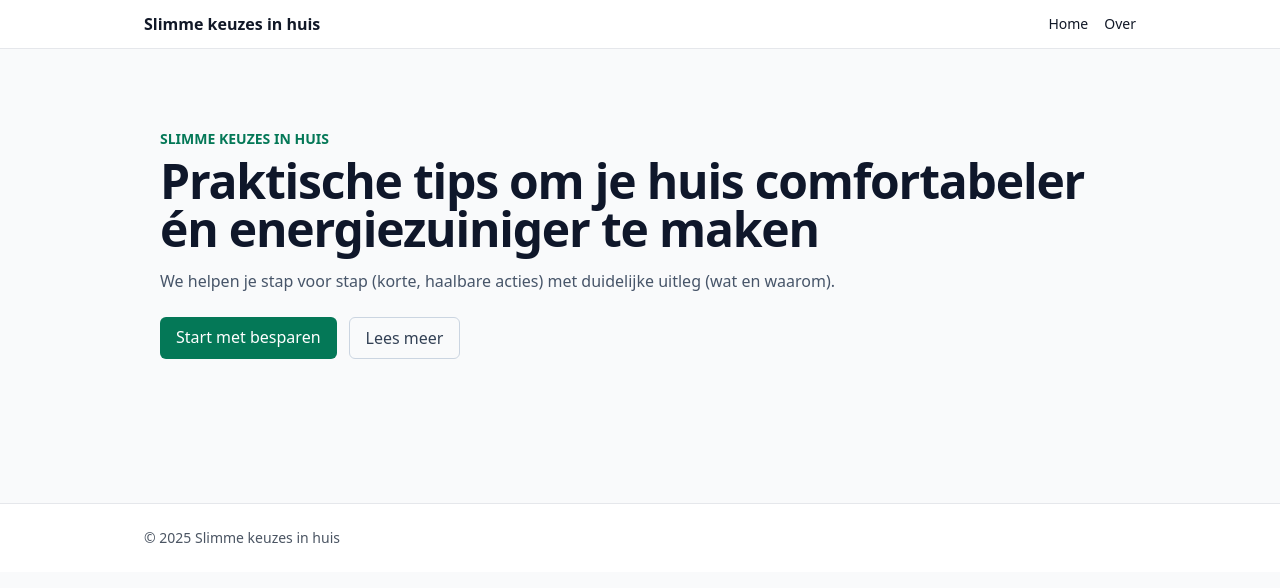
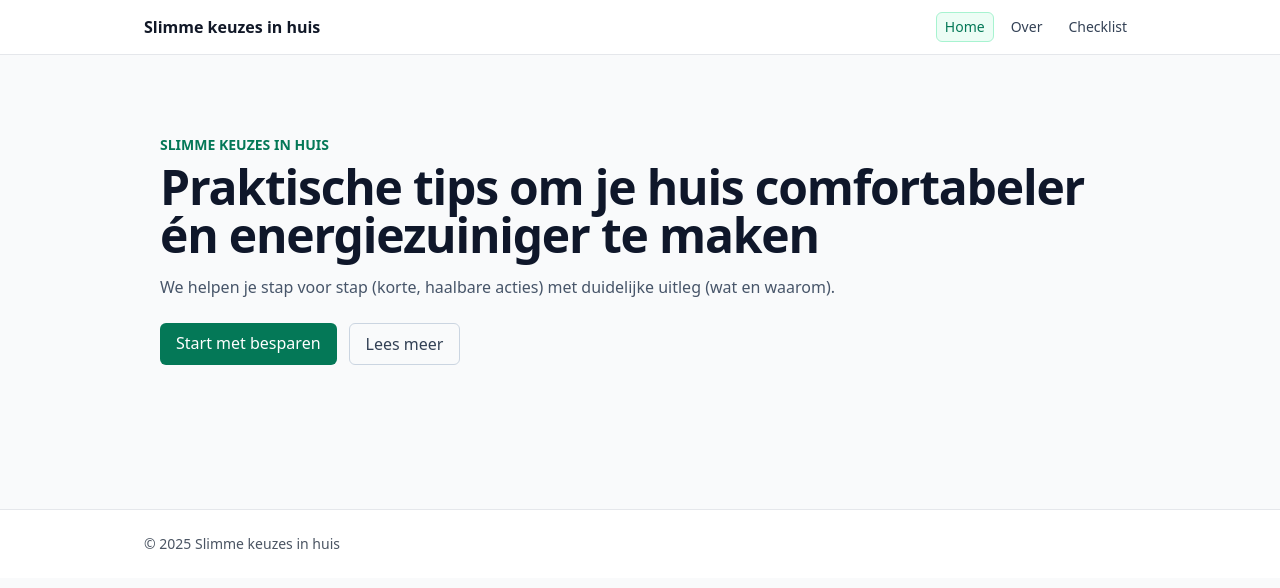
Before and after one commit to slimmekeuzesinhuis/slimmekeuzesinhuis, a Next.js app: page / in a window 1280 px wide. Shown: the top 588 px of the page. Built offline with nearby package versions, Linux system fonts and the light colour scheme.

Commit message:
Update layout.js

```diff
--- a/app/layout.js
+++ b/app/layout.js
@@ -4,40 +4,36 @@
 
 export const metadata = {
   metadataBase: new URL("https://slimmekeuzesinhuis.vercel.app"),
-  title: { default: "Slimme keuzes in huis", template: "%s | Slimme keuzes in huis" },
-  description: "Praktische tips en stappen om je huis comfortabeler en energiezuiniger te maken.",
+  title: {
+    default: "Slimme keuzes in huis",
+    template: "%s | Slimme keuzes in huis",
+  },
+  description:
+    "Praktische tips om je huis comfortabeler en energiezuiniger te maken.",
   openGraph: {
-    type: "website",
+    title: "Slimme keuzes in huis",
+    description:
+      "Praktische tips om je huis comfortabeler en energiezuiniger te maken.",
     url: "/",
     siteName: "Slimme keuzes in huis",
+    type: "website",
     locale: "nl_NL",
+  },
+  twitter: {
+    card: "summary_large_image",
     title: "Slimme keuzes in huis",
-    description: "Praktische tips en stappen om je huis comfortabeler en energiezuiniger te maken."
+    description:
+      "Praktische tips om je huis comfortabeler en energiezuiniger te maken.",
   },
-  twitter: { card: "summary_large_image", title: "Slimme keuzes in huis", description: "Praktische tips en stappen om je huis comfortabeler en energiezuiniger te maken." }
 };
 
 export default function RootLayout({ children }) {
   return (
     <html lang="nl">
       <body className="min-h-screen bg-gray-50 text-gray-900">
-        <header className="border-b bg-white">
-          <nav className="mx-auto max-w-5xl px-4 py-3 flex items-center justify-between">
-            <a href="/" className="font-semibold">Slimme keuzes in huis</a>
-            <div className="flex gap-4 text-sm">
-              <a href="/">Home</a>
-              <a href="/over">Over</a>
-            </div>
-          </nav>
-        </header>
-
+        <Header />
         <main className="mx-auto max-w-5xl px-4 py-8">{children}</main>
-
-        <footer className="mt-16 border-t bg-white">
-          <div className="mx-auto max-w-5xl px-4 py-6 text-sm text-gray-600">
-            © {new Date().getFullYear()} Slimme keuzes in huis
-          </div>
-        </footer>
+        <Footer />
       </body>
     </html>
   );
```
